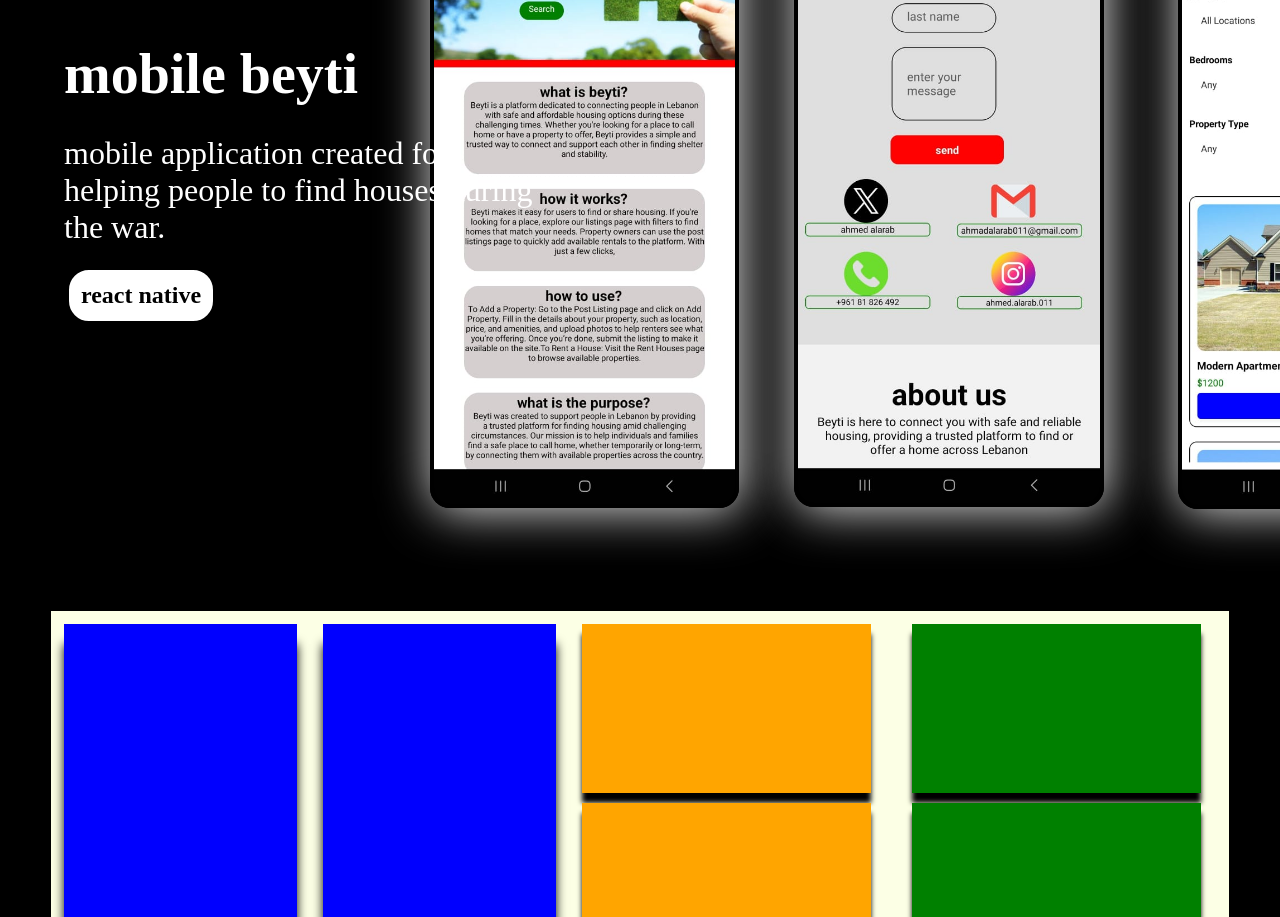
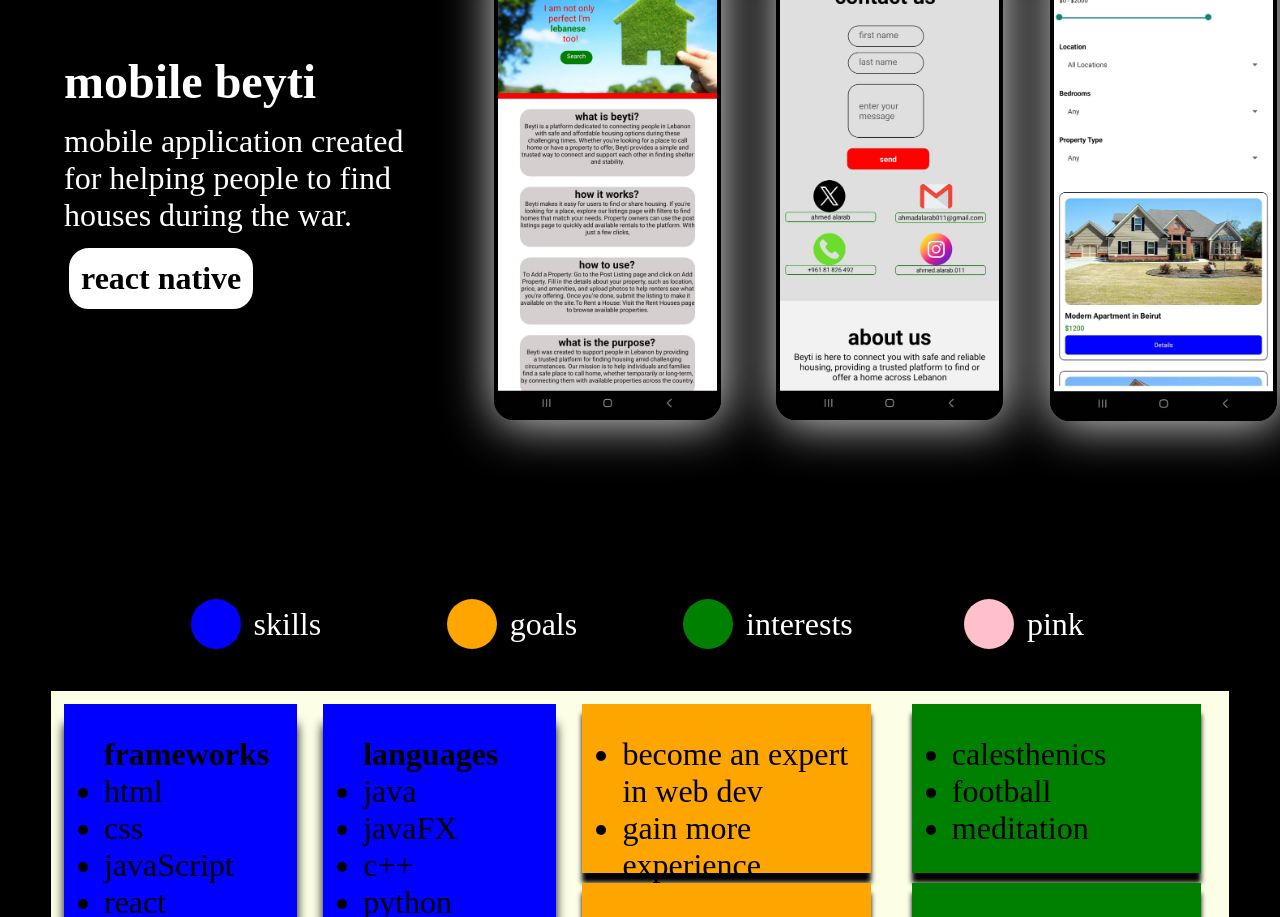
Before and after one commit to ahmed-alarab/portfolio, a React (Create React App) app: page / in a window 1280 px wide. Shown: the part 2820-3737 px from the top of the page. Built offline with nearby package versions, Linux system fonts and the light colour scheme; a web font is replaced by a local one.

Commit message:
about 1.0

```diff
--- a/src/files/Home.css
+++ b/src/files/Home.css
@@ -2,6 +2,7 @@
 body {
     margin: 0;
     padding: 0;
+    overflow-x: hidden;
 }
 
 /* Home Section */
@@ -184,106 +185,7 @@ body {
 }
 
 
-.projects-projects-container {
-    position: absolute;
-    height: 100%;
-    left: 0;
-    top: 0;
-    padding: 2%;
-    display: flex;
-    flex-wrap: wrap;
-    gap: 6%;
-}
 
-.projects-project {
-    width:20%;
-    height: 40%;
-    background-color: red;
-    border-radius: 20px;
-}
-
-.projects-project-background {
-    position: relative;
-    width: 100%;
-    height: 20%;
-}
-
-.projects-project-image {
-    width: 100%;
-    height: 80%;
-    border-radius: 20px 20px 0px 0px;
-}
-
-.projects-project-button {
-    position: absolute;
-    right: 0;
-    top: 56%;
-    margin-right: 2%;
-    width: 20%;
-    height: 30%;
-    border-radius: 10px;
-}
-
-.projects-project-title {
-    position: absolute;
-    width: 100%;
-    font-size: 24px;
-    margin-left: 2%;
-    color: white;
-}
-
-.projects-project-frameworks {
-    position: absolute;
-    top: 56%;
-    font-size: 18px;
-    margin-left: 2%;
-    color: white;
-}
-
-.projects-modal {
-    position: fixed;
-    top: 0;
-    left: 0;
-    width: 100%;
-    height: 100%;
-    background-color: rgba(0, 0, 0, 0.7);
-    display: flex;
-    justify-content: center;
-    align-items: center;
-    z-index: 1000;
-}
-
-.projects-modal-content {
-    background-color: white;
-    padding: 20px;
-    border-radius: 10px;
-    width: 40%;
-    text-align: center;
-    position: relative;
-}
-
-.modal-image {
-    width: 100%;
-    height: auto;
-    margin-top: 10px;
-    border-radius: 10px;
-}
-
-.modal-close-button {
-    position: absolute;
-    top: 10px;
-    right: 10px;
-    padding: 5px 10px;
-    background-color: red;
-    color: white;
-    border: none;
-    border-radius: 5px;
-    cursor: pointer;
-}
-
-.modal-close-button:hover {
-    background-color: darkred;
-}
 .cv-container{
     background-color: black;
     position: relative;
@@ -328,19 +230,19 @@ body {
 
 }
 .ttt-title{
-    font-size: 56px;
+    font-size: 3rem;
     color: white;
     font-weight: bold;
 }
 .ttt-content{
-    font-size: 32px;
+    font-size: 2rem;
     margin-top: 3%;
     color: white;
-    max-width: 50%;
+    max-width: 35%;
 
 }
 .ttt-frameworks-container{
-    font-size: 24px;
+    font-size: 2rem;
     white-space: nowrap;
      margin-top: 2%;
 }
@@ -385,21 +287,21 @@ body {
 }
 
 .beyti-title {
-    font-size: 56px;
+    font-size: 3rem;
     color: white;
     font-weight: bold;
 }
 
 .beyti-content {
-    font-size: 32px;
+    font-size: 2rem;
     margin-top: 3%;
     color: white;
-    max-width: 50%;
+    max-width: 35%;
 
 }
 
 .beyti-frameworks-container {
-    font-size: 24px;
+    font-size: 2rem;
     white-space: nowrap;
     margin-top: 2%;
 }
@@ -427,12 +329,20 @@ body {
 
 .mobileBeyti-right-container {
     position: relative;
-    left: 5%;
+    left:10%;
+    width: 50%;
+    height: 100%;
+    display: grid;
+    place-content: center;
+
+}
+.mobileBeyti-images{
+    position:relative;
 
 }
 
 .mobileBeyti-image {
-    width: 55%;
+    width: 40%;
     border: black solid 4px;
     border-radius: 20px;
     box-shadow: 2px 2px 50px rgba(255, 255, 255, 0.9);
@@ -441,15 +351,15 @@ body {
     border-radius: 20px;
     border:solid black 4px;
     position:absolute;
-    width:55%;
-    margin-left: 80%;
+    width:40%;
+    margin-left: 60%;
     box-shadow: 2px 2px 50px rgba(255, 255, 255, 0.9);
 }
 .mobileBeyti3-image {
     border-radius: 20px;
     border: solid black 4px;
     position: absolute;
-    width: 55%;
+    width: 40%;
     margin-left: 10%;
     box-shadow: 2px 2px 50px rgba(255, 255, 255, 0.9);
 }
@@ -457,25 +367,27 @@ body {
 .mobileBeyti-left-container {
     position: absolute;
     left: 5%;
+    width: 35%;
+
 
 }
 
 .mobileBeyti-title {
-    font-size: 56px;
+    font-size: 3rem;
     color: white;
     font-weight: bold;
 }
 
 .mobileBeyti-content {
-    font-size: 32px;
+    font-size: 2rem;
     margin-top: 3%;
     color: white;
-    max-width: 50%;
+    max-width: 80%;
 
 }
 
 .mobileBeyti-frameworks-container {
-    font-size: 24px;
+    font-size: 2rem;
     white-space: nowrap;
     margin-top: 2%;
 }
@@ -579,6 +491,9 @@ body {
         background-color: green;
         box-shadow: 0px 10px 5px;
 }
+.skills-data{
+    font-size: 2rem;
+}
 .about-green-2{
         width: 95%;
         height: 50%;
@@ -591,3 +506,68 @@ body {
     background-color: pink;
     box-shadow: 0px 20px 10px;
 }
+.colors-indicator-container{
+    width:100%;
+    height: 80px;
+    position:relative;
+    background-color: black;
+}
+.colors-indicator{
+    width: 80%;
+    height:100%;
+    position:relative;
+    display: flex;
+    margin-left: 10%;
+
+}
+.blue-indicator{
+    width: 50px;
+    height: 50px;
+    background-color:blue;
+    border-radius: 100px;
+
+
+}
+.orange-indicator{
+width: 50px;
+    height: 50px;
+    background-color: orange;
+        border-radius: 100px;
+}
+.green-indicator{
+width: 50px;
+    height: 50px;
+    background-color:green;
+        border-radius: 100px;
+}
+.pink-indicator{
+    width: 50px;
+    height: 50px;
+    background-color: pink;
+        border-radius: 100px;
+}
+.color-name{
+    width: fit-content;
+    font-size: 2rem;
+
+}
+.color-info{
+    height: 100%;
+    display:grid;
+    place-content:center;
+
+}
+.text-info {
+    height: 100%;
+    display: grid;
+    place-content: center;
+    color:white;
+}
+.all-info{
+    position: relative;
+    height: 100%;
+    width: 100%;
+    display: flex;
+    justify-content: center;
+    gap: 5%;
+}
--- a/src/files/Home.tsx
+++ b/src/files/Home.tsx
@@ -8,27 +8,8 @@ import mobileBeyti from './mobileBeyti.jpeg'
 import beyti2 from './beyti2.jpeg'
 import beyti3 from './beyti3.jpeg'
 
-function Home({ projectsData }) {
-  const [selectedFrameworks, setSelectedFrameworks] = useState([]);
-  const [activeProject, setActiveProject] = useState(null);
+function Home() {
 
-  // Handle framework checkbox changes
-  const handleCheckboxChange = (framework) => {
-    setSelectedFrameworks((prev) =>
-      prev.includes(framework)
-        ? prev.filter((item) => item !== framework)
-        : [...prev, framework]
-    );
-  };
-
-  // Filter projects based on selected frameworks
-  const filteredProjects = selectedFrameworks.length
-    ? projectsData.filter((project) =>
-        selectedFrameworks.some((framework) =>
-          project.frameworks.includes(framework)
-        )
-      )
-    : projectsData;
 
   return (
     <div>
@@ -90,9 +71,11 @@ function Home({ projectsData }) {
 </div>
 <div className="mobileBeyti-container">
     <div className="mobileBeyti-right-container">
+      <div className="mobileBeyti-images">
     <img className="mobileBeyti-image" src={beyti2} alt="mobileBeyti"></img>
     <img className="mobileBeyti2-image" src={mobileBeyti} alt="mobile beyti"></img>
     <img className="mobileBeyti3-image" src={beyti3} alt="mobile beyti"></img>
+    </div>
     </div>
     <div className="mobileBeyti-left-container">
       <div className="mobileBeyti-title">mobile beyti</div>
@@ -102,27 +85,112 @@ function Home({ projectsData }) {
       </div>
     </div>
 </div>
+<div className="colors-indicator-container">
+      <div className="colors-indicator">
+        <div className="all-info">
+      <div className="color-info">
+        <div className="blue-indicator"></div>
+        </div>
+         <div className="text-info">
+        <p className="color-name">skills</p>
+        </div>
+        </div>
+        <div className="all-info">
+        <div className="color-info">
+        <div className="orange-indicator"></div>
+        </div>
+        <div className="text-info">
+        <p className="color-name">goals</p>
+        </div>
+        </div>
+        <div className="all-info">
+        <div className="color-info">
+        <div className="green-indicator"></div>
+        </div>
+        <div className="text-info">
+        <p className="color-name">interests</p>
+        </div>
+        </div>
+        <div className="all-info">
+        <div className="color-info">
+        <div className="pink-indicator"></div>
+        </div>
+        <div className="text-info">
+        <p className="color-name">pink</p>
+      </div>
+      </div>
+      </div>
+      </div>
     <div className="about-container">
         <div className="about-board">
           <div className="about-blue">
-          <div className="about-blue-1"></div>
-          <div className="about-blue-2"></div>
-          <div className="about-blue-3"></div>
+          <div className="about-blue-1">
+            <ul className="skills-data">
+              <b>frameworks</b>
+              <li>html</li>
+              <li>css</li>
+              <li>javaScript</li>
+              <li>react</li>
+              <li>php-laravel</li>
+            </ul>
+          </div>
+          <div className="about-blue-2">
+            <ul className="skills-data">
+              <b>languages</b>
+              <li>java</li>
+              <li>javaFX</li>
+              <li>c++</li>
+              <li>python</li>
+            </ul>
+          </div>
+          <div className="about-blue-3">
+            <ul className="skills-data">
+              <b>DBMS</b>
+              <li>mySQL</li>
+              <li>mongoDB</li>
+              <li>PL-SQL</li>
+            </ul>
+          </div>
           <div className="about-blue-4"></div>
           </div>
           <div className="about-right">
           <div className="about-orange">
-          <div className="about-orange-1"></div>
-          <div className="about-orange-2"></div>
+          <div className="about-orange-1">
+            <ul className="skills-data">
+              <li>become an expert in web dev</li>
+              <li>gain more experience</li>
+              <li>develop a sense of urgency</li>
+            </ul>
+          </div>
+          <div className="about-orange-2">
+            <ul className="skills-data">
+              <li>build more relations in my field</li>
+              <li>become trusted by companies</li>
+              <li>become more productive</li>
+            </ul>
+          </div>
           </div>
           <div className="about-green">
-          <div className="about-green-1"></div>
-          <div className="about-green-2"></div>
+          <div className="about-green-1">
+            <ul className="skills-data">
+              <li>calesthenics</li>
+              <li>football</li>
+              <li>meditation</li>
+            </ul>
+          </div>
+          <div className="about-green-2">
+            <ul className="skills-data">
+              <li>reading (ar)</li>
+              <li>writing (ar)</li>
+              <li>english self development</li>
+            </ul>
+          </div>
           </div>
           <div className="about-pink"></div>
           </div>
         </div>
     </div>
+
 
       <div className="cv-container">
         <div className='cv-text'>click here to download cv</div>
```
